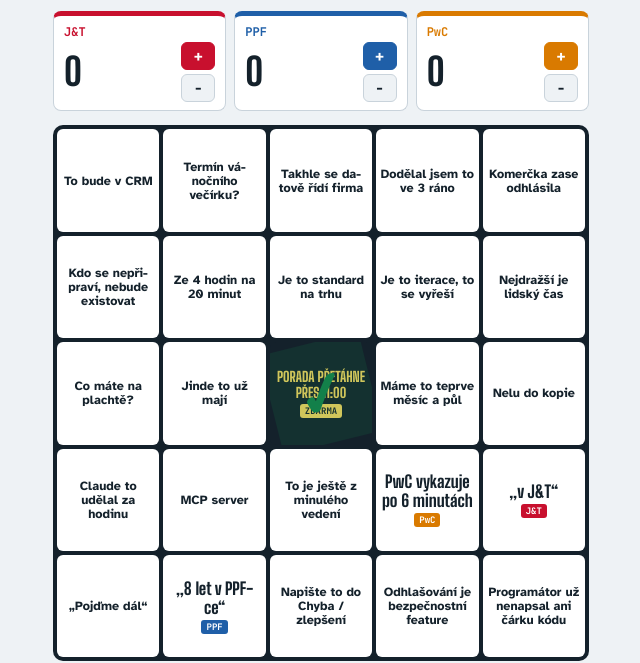
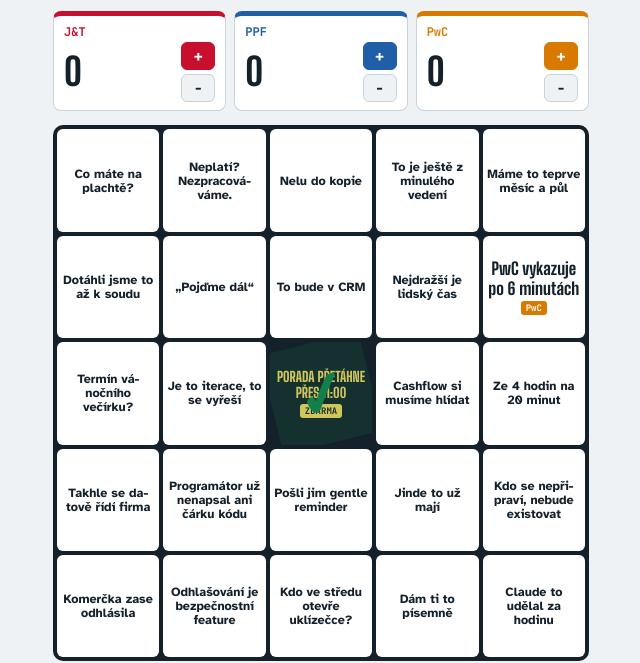
Before and after one commit to radimvmihalik/bingo, a plain HTML site: page index.html in a window 1280 px wide. Shown: the part 141-804 px from the top of the page, without its empty margins (319-959 px from the left). Drawn offline with Linux system fonts and the light colour scheme.

Commit message:
Add files via upload

```diff
--- a/index.html
+++ b/index.html
@@ -84,17 +84,17 @@
 </div>
 
 <script>
-const F=[["„v J&T“","J&T"],["„8 let v PPF-ce“","PPF"],["PwC vykazuje po 6 minutách","PwC"],["Claude to udělal za hodinu"],["To je ještě z minulého vedení"],["Odhlašování je bezpečnostní feature"],["Napište to do Chyba / zlepšení"],["Dodělal jsem to ve 3 ráno"],["Takhle se datově řídí firma"],["Nejdražší je lidský čas"],["„Pojďme dál“"],["Nelu do kopie"],["To bude v CRM"],["MCP server"],["Programátor už nenapsal ani čárku kódu"],["Komerčka zase odhlásila"],["Ze 4 hodin na 20 minut"],["Máme to teprve měsíc a půl"],["Je to standard na trhu"],["Jinde to už mají"],["Co máte na plachtě?"],["Termín vánočního večírku?"],["Je to iterace, to se vyřeší"],["Kdo se nepřipraví, nebude existovat"]];
+const F=[["„v J&T“","J&T"],["„8 let v PPF-ce“","PPF"],["PwC vykazuje po 6 minutách","PwC"],["Claude to udělal za hodinu"],["To je ještě z minulého vedení"],["Odhlašování je bezpečnostní feature"],["Napište to do Chyba / zlepšení"],["Dodělal jsem to ve 3 ráno"],["Takhle se datově řídí firma"],["Nejdražší je lidský čas"],["„Pojďme dál“"],["Nelu do kopie"],["To bude v CRM"],["MCP server"],["Programátor už nenapsal ani čárku kódu"],["Komerčka zase odhlásila"],["Ze 4 hodin na 20 minut"],["Máme to teprve měsíc a půl"],["Je to standard na trhu"],["Jinde to už mají"],["Co máte na plachtě?"],["Termín vánočního večírku?"],["Je to iterace, to se vyřeší"],["Kdo se nepřipraví, nebude existovat"],["Neplatí? Nezpracováváme."],["Dotáhli jsme to až k soudu"],["Pošli jim gentle reminder"],["Cashflow si musíme hlídat"],["Dám ti to písemně"],["Kdo ve středu otevře uklízečce?"]];
 const CENTER=["Porada přetáhne přes 11:00","ZDARMA"];
 const PLAYERS=["Radim","Ondra","Baru","Lucka K."];
 const COLOR={"J&T":"var(--jt)","PPF":"var(--ppf)","PwC":"var(--pwc)"};
 const LINES=[];for(let i=0;i<5;i++){LINES.push([0,1,2,3,4].map(j=>i*5+j));LINES.push([0,1,2,3,4].map(j=>j*5+i));}LINES.push([0,6,12,18,24],[4,8,12,16,20]);
-const KEY="korpo-bingo-v1";
+const KEY="korpo-bingo-v2";
 let st={player:"Radim",salt:0,marked:[12],count:{jt:0,ppf:0,pwc:0},won:0};
 try{const s=JSON.parse(localStorage.getItem(KEY));if(s&&Array.isArray(s.marked))st=Object.assign(st,s);}catch(e){}
 const save=()=>{try{localStorage.setItem(KEY,JSON.stringify(st));}catch(e){}};
 function rng(seed){let h=1779033703^seed.length;for(const c of seed){h=Math.imul(h^c.charCodeAt(0),3432918353);h=h<<13|h>>>19;}return()=>{h=Math.imul(h^h>>>16,2246822507);h=Math.imul(h^h>>>13,3266489909);return((h^=h>>>16)>>>0)/4294967296;};}
-function card(){const r=rng(st.player+"#"+st.salt);const f=F.slice();for(let i=f.length-1;i>0;i--){const j=Math.floor(r()*(i+1));[f[i],f[j]]=[f[j],f[i]];}f.splice(12,0,CENTER);return f;}
+function card(){const r=rng(st.player+"#"+st.salt);const f=F.slice();for(let i=f.length-1;i>0;i--){const j=Math.floor(r()*(i+1));[f[i],f[j]]=[f[j],f[i]];}f.length=24;f.splice(12,0,CENTER);return f;}
 const grid=document.getElementById("grid"),statusEl=document.getElementById("status"),banner=document.getElementById("banner");
 function renderPlayers(){const p=document.getElementById("players");p.innerHTML="";for(const n of PLAYERS){const b=document.createElement("button");b.type="button";b.textContent=n;b.setAttribute("aria-pressed",String(n===st.player));b.onclick=()=>{if(n===st.player)return;st.player=n;st.salt=0;st.marked=[12];st.won=0;save();renderPlayers();render();};p.appendChild(b);}}
 function render(){
```
